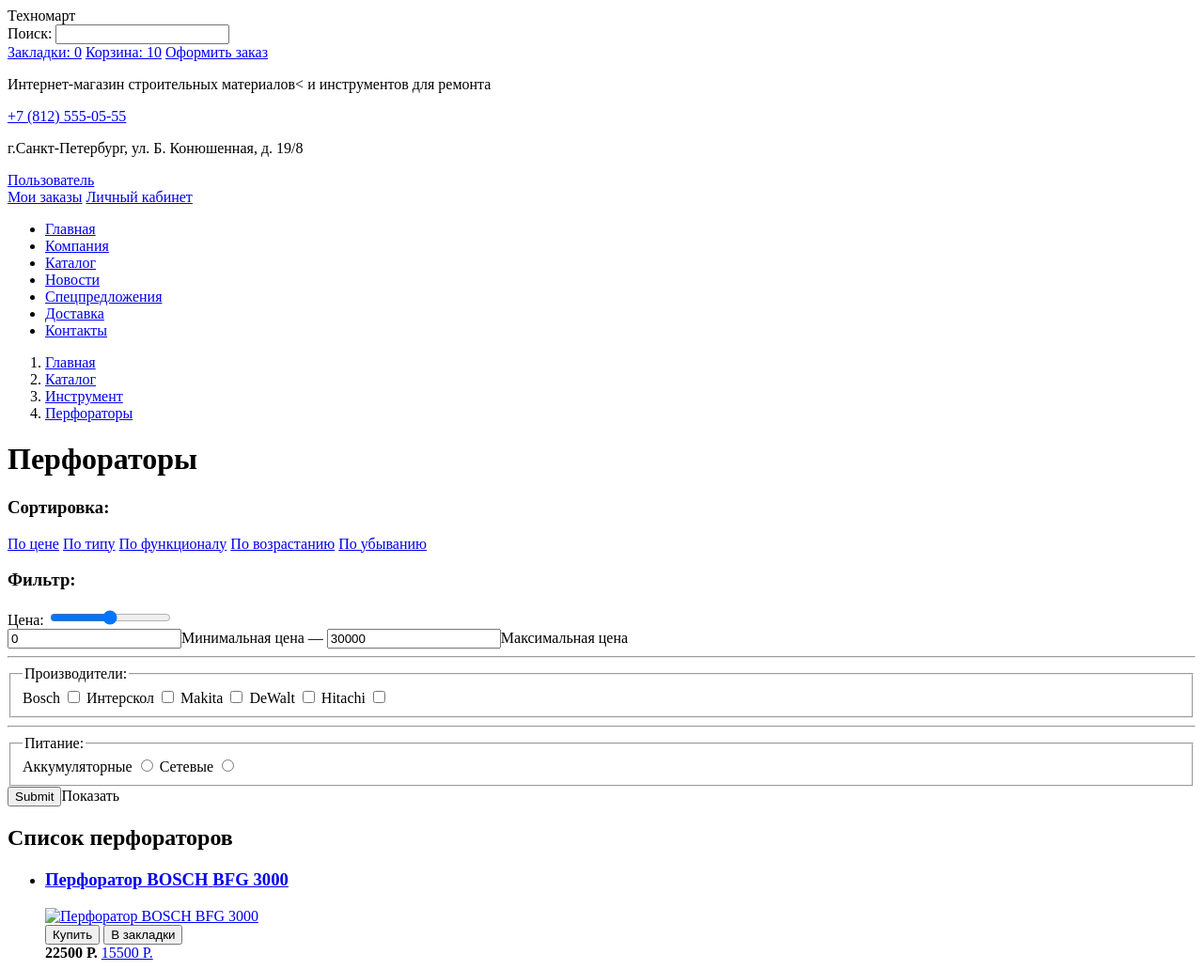
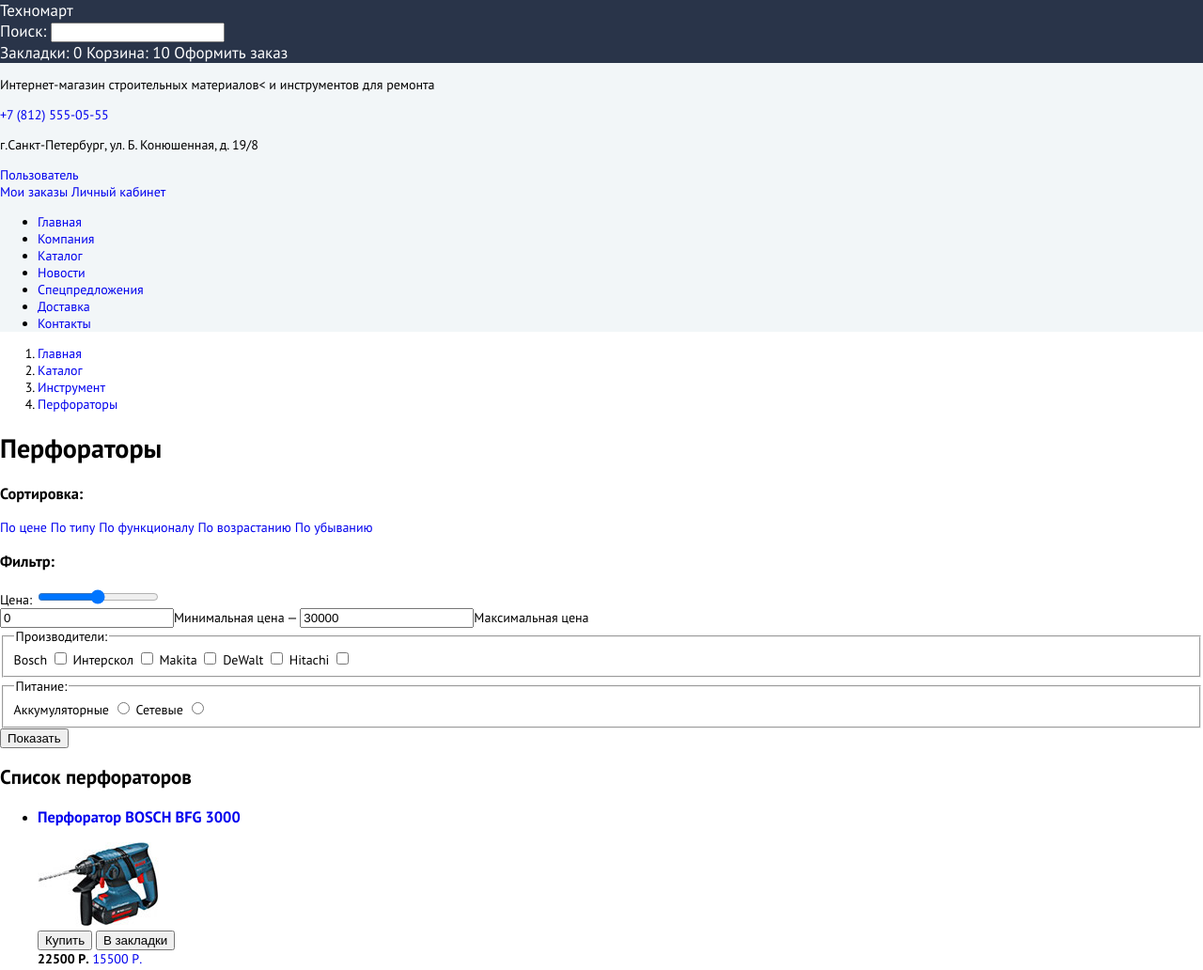
Before and after one commit to arcticstormx/561605-technomart, a plain HTML site: page catalog.html in a window 1280 px wide. Shown: the top 1032 px of the page at 94% size. Drawn offline with Linux system fonts and the light colour scheme; a web font is replaced by a local one.

Commit message:
HTML Update 20.11.17

```diff
--- a/catalog.html
+++ b/catalog.html
@@ -3,6 +3,8 @@
 	<head>
 		<meta charset="UTF-8">
 		<title>Техномарт каталог</title>
+		<link href="https://fonts.googleapis.com/css?family=Cuprum:400,400i,700|PT+Sans:400,700&amp;subset=cyrillic" rel="stylesheet">
+		<link rel="stylesheet" type="text/css" href="css/stylesheet.css">
 	</head>
 	<body>
 		<header class="main-header">
@@ -10,14 +12,12 @@
 				<nav class="main-nav">
 
 					<!-- хедер панель с логотипом -->
-					<div>
+					<div class="logo-bar">
 						<span class="logo-header">Техномарт</span>
 						<div class="search-header">
-							<form action="/my-handling-form-page" method="post">
-								<div>
-									<label for="search-nav">Поиск:</label>
-									<input type="text" id="search-nav" name="search">
-								</div>
+							<form action="#" method="get">
+								<label for="search-nav">Поиск:</label>
+								<input type="text" id="search-nav" name="search">
 							</form>
 						</div>
 
@@ -103,7 +103,7 @@
 
 						<h3>Фильтр:</h3>
 
-						<form>
+						<form action="#" method="get">
 							<div class="filter-main-price">
 
 								<label for="price-range">Цена:</label>
@@ -117,43 +117,39 @@
 
 							</div>
 
-							<hr>
-
 							<div class="filter-main-brands">
 								<fieldset>
 									<legend>Производители:</legend>
 
 									<label for="bosch">Bosch</label>
-									<input type="checkbox" id="bosch" name="Bosch">
+									<input type="checkbox" id="bosch" name="manufacturer[]">
 
 									<label for="interskol">Интерскол</label>
-									<input type="checkbox" id="interskol" name="Interskol">
+									<input type="checkbox" id="interskol" name="manufacturer[]">
 
 									<label for="makita">Makita</label>
-									<input type="checkbox" id="makita" name="Makita">
+									<input type="checkbox" id="makita" name="manufacturer[]">
 
 									<label for="dewalt">DeWalt</label>
-									<input type="checkbox" id="dewalt" name="DeWalt">
+									<input type="checkbox" id="dewalt" name="manufacturer[]">
 
 									<label for="hitachi">Hitachi</label>
-									<input type="checkbox" id="hitachi" name="Hitachi">
+									<input type="checkbox" id="hitachi" name="manufacturer[]">
 								</fieldset>
 							</div>
-
-							<hr>
 
 							<div class="filter-main-types">
 								<fieldset>
 									<legend>Питание:</legend>
 									<label for="cordless-drill">Аккумуляторные</label>
-									<input type="radio" id="cordless-drill">
+									<input type="radio" id="cordless-drill" name="cord-type" value="cordless">
 
 									<label for="corded-drill">Сетевые</label>
-									<input type="radio" id="corded-drill">
+									<input type="radio" id="corded-drill" name="cord-type" value="corded">
 								</fieldset>
 							</div>
 
-							<input type="submit" class="btn-filter">Показать</input>
+							<input type="submit" class="btn-filter" value="Показать"></input>
 						</div>
 					</form>
 
@@ -177,7 +173,7 @@
 								</a>
 							</h3>
 							<a href="item.html" class="catalog-item-img">
-								<img src="img/bfg-3000.jpg" alt="Перфоратор BOSCH BFG 3000">
+								<img src="img/bfg-23000.jpg" alt="Перфоратор BOSCH BFG 3000">
 							</a>
 							<div class="catalog-item-img-active">
 								<button type="button" class="catalog-item-btn-buy">Купить</button>
@@ -218,7 +214,7 @@
 								</a>
 							</h3>
 							<a href="item.html" class="catalog-item-img">
-								<img src="img/bfg-2000.jpg" alt="Перфоратор BOSCH BFG 2000">
+								<img src="img/bfg-23000.jpg" alt="Перфоратор BOSCH BFG 2000">
 							</a>
 							<div class="catalog-item-img-active">
 								<button type="button" class="catalog-item-btn-buy">Купить</button>
@@ -239,7 +235,7 @@
 								</a>
 							</h3>
 							<a href="item.html" class="catalog-item-img">
-								<img src="img/bfg-3000.jpg" alt="Перфоратор BOSCH BFG 3000">
+								<img src="img/bfg-23000.jpg" alt="Перфоратор BOSCH BFG 3000">
 							</a>
 							<div class="catalog-item-img-active">
 								<button type="button" class="catalog-item-btn-buy">Купить</button>
@@ -280,7 +276,7 @@
 								</a>
 							</h3>
 							<a href="item.html" class="catalog-item-img">
-								<img src="img/bfg-2000.jpg" alt="Перфоратор BOSCH BFG 2000">
+								<img src="img/bfg-23000.jpg" alt="Перфоратор BOSCH BFG 2000">
 							</a>
 							<div class="catalog-item-img-active">
 								<button type="button" class="catalog-item-btn-buy">Купить</button>
@@ -301,7 +297,7 @@
 								</a>
 							</h3>
 							<a href="item.html" class="catalog-item-img">
-								<img src="img/bfg-3000.jpg" alt="Перфоратор BOSCH BFG 3000">
+								<img src="img/bfg-23000.jpg" alt="Перфоратор BOSCH BFG 3000">
 							</a>
 							<div class="catalog-item-img-active">
 								<button type="button" class="catalog-item-btn-buy">Купить</button>
@@ -341,7 +337,7 @@
 								</a>
 							</h3>
 							<a href="item.html" class="catalog-item-img">
-								<img src="img/bfg-2000.jpg" alt="Перфоратор BOSCH BFG 2000">
+								<img src="img/bfg-23000.jpg" alt="Перфоратор BOSCH BFG 2000">
 							</a>
 							<div class="catalog-item-img-active">
 								<button type="button" class="catalog-item-btn-buy">Купить</button>
@@ -446,6 +442,7 @@
 			</div>
 		</footer>
 
+
 		<!-- модальное окно добавления в корзину -->
 		<section class="modal modal-item-added">
 
--- /dev/null
+++ b/css/stylesheet.css
@@ -0,0 +1,36 @@
+body {
+	margin: 0;
+	padding: 0;
+
+	color: #000000;
+	font-family: 'Cuprum', 'PT Sans', sans-serif;
+	font-size: 14px;
+	font-weight: 400;
+
+	background-color: #ffffff;
+	background-position: top center;
+}
+
+a {
+	text-decoration: none;
+}
+
+.logo-bar a {
+	color:#ffffff;
+}
+
+.main-header {
+	background-color: #f2f6f8;
+}
+
+
+header .logo-bar {
+	color: #ffffff;
+	font-size: 17px;
+	background-color: #293449;
+}
+
+.logo-header {
+	width: 220px;
+	height: 42px;
+}
```
Also changed, not shown: index.html (+13 -13 lines), img/bfg-23000.jpg (renamed from img/bfg-2000-3000.jpg).
